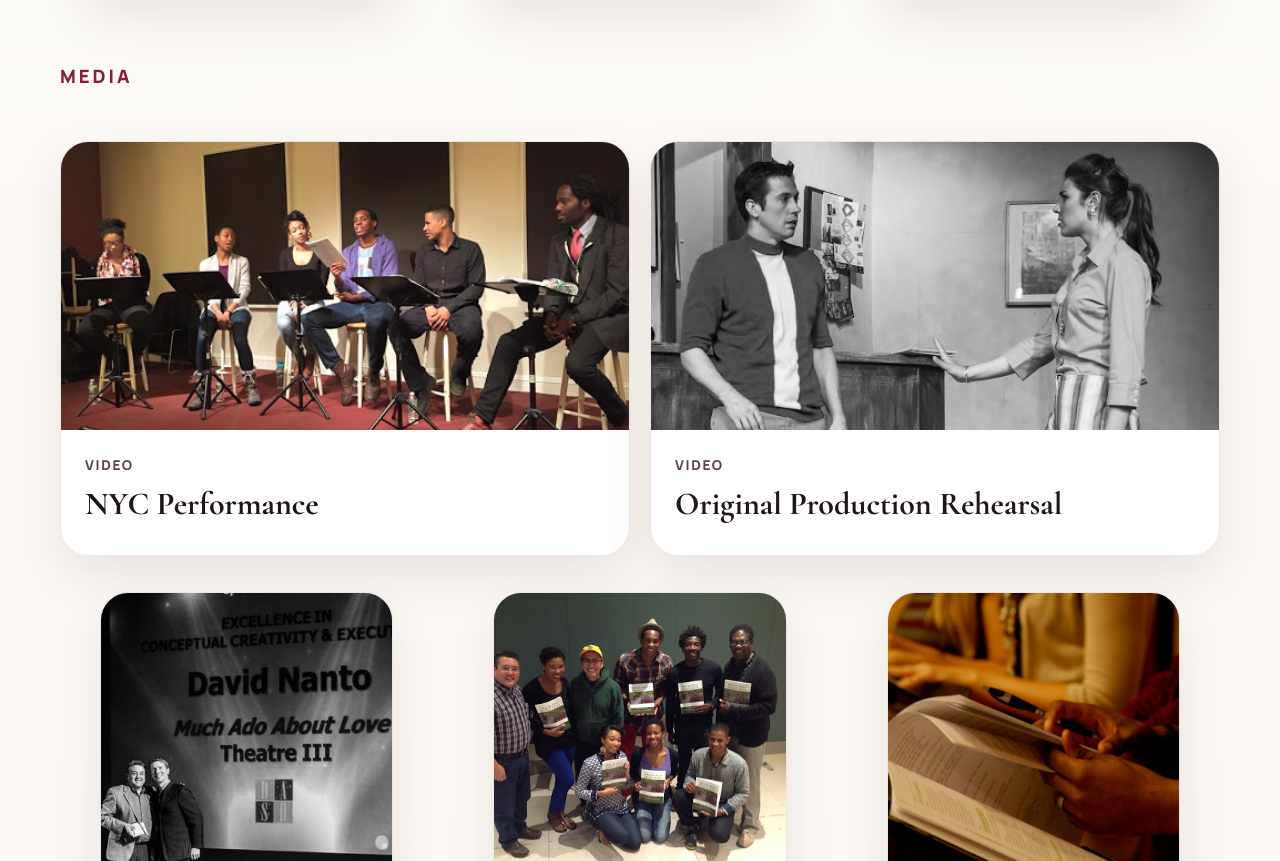
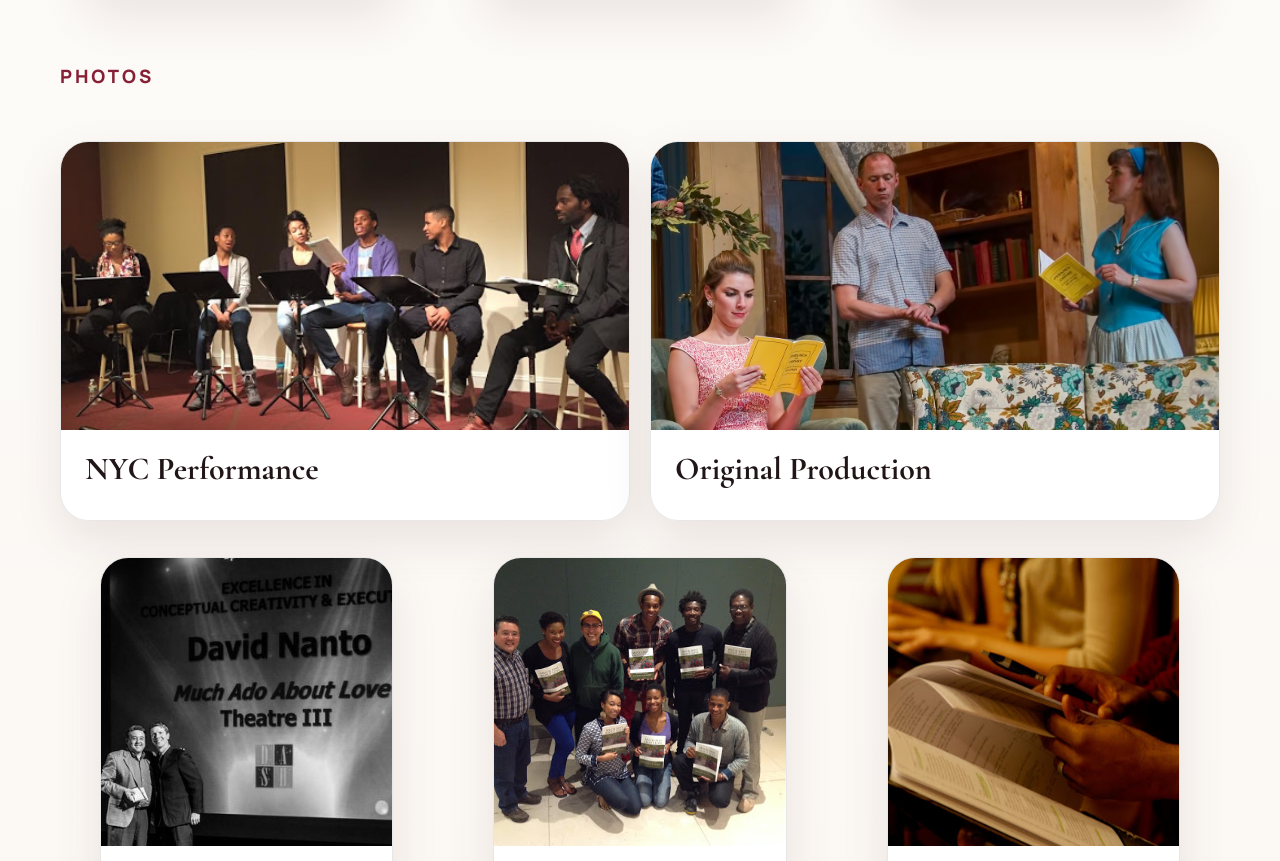
Before and after one commit to dknanto/muhadoaboutlove, a plain HTML site: page index.html in a window 1280 px wide. Shown: the part 2843-3704 px from the top of the page. Drawn offline with nearby package versions, Linux system fonts and the light colour scheme.

Commit message:
Update production photos section

```diff
--- a/index.html
+++ b/index.html
@@ -194,35 +194,29 @@
 
         <section class="media-section" id="media">
           <div class="section-heading reveal">
-            <p class="eyebrow">Media</p>
+            <p class="eyebrow">Photos</p>
           </div>
 
           <div class="media-grid">
             <article class="media-card media-card-video reveal">
-              <a href="http://vimeo.com/413472894">
               <img
                 src="assets/media/nyc-performance.jpg"
                 alt="NYC performance still"
                 loading="lazy"
               />
-              </a>
               <div class="media-copy">
-                <p class="card-index">Video</p>
-                <h3><a class="media-link" href="http://vimeo.com/413472894">NYC Performance</a></h3>
+                <h3>NYC Performance</h3>
               </div>
             </article>
 
             <article class="media-card media-card-video reveal reveal-delay-1">
-              <a href="https://vimeo.com/413478674">
               <img
-                  src="assets/media/original-rehearsal.jpg"
-                  alt="Original production rehearsal still"
+                src="assets/media/original-production-cast.jpeg"
+                alt="Original production performance"
                 loading="lazy"
               />
-              </a>
               <div class="media-copy">
-                <p class="card-index">Video</p>
-                <h3><a class="media-link" href="https://vimeo.com/413478674">Original Production Rehearsal</a></h3>
+                <h3>Original Production</h3>
               </div>
             </article>
           </div>
--- a/styles.css
+++ b/styles.css
@@ -400,7 +400,7 @@ p {
 }
 
 .media-card-video:nth-child(2) img {
-  object-position: center 8%;
+  object-position: center 10%;
 }
 
 .media-copy {
```
Also changed, not shown: assets/media/original-production-cast.jpeg (added). Lines whose indentation alone changed are shown as unchanged.
